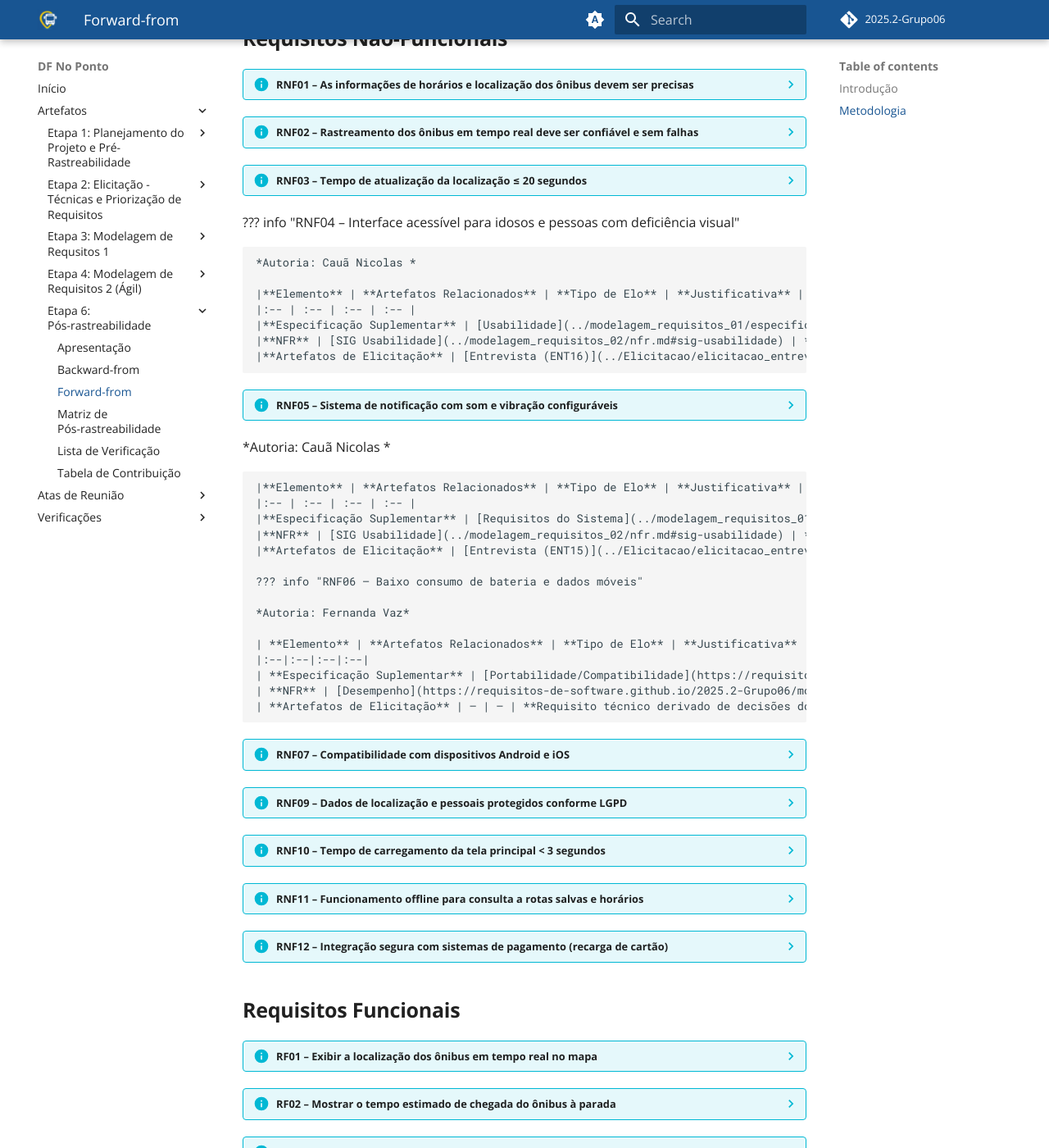
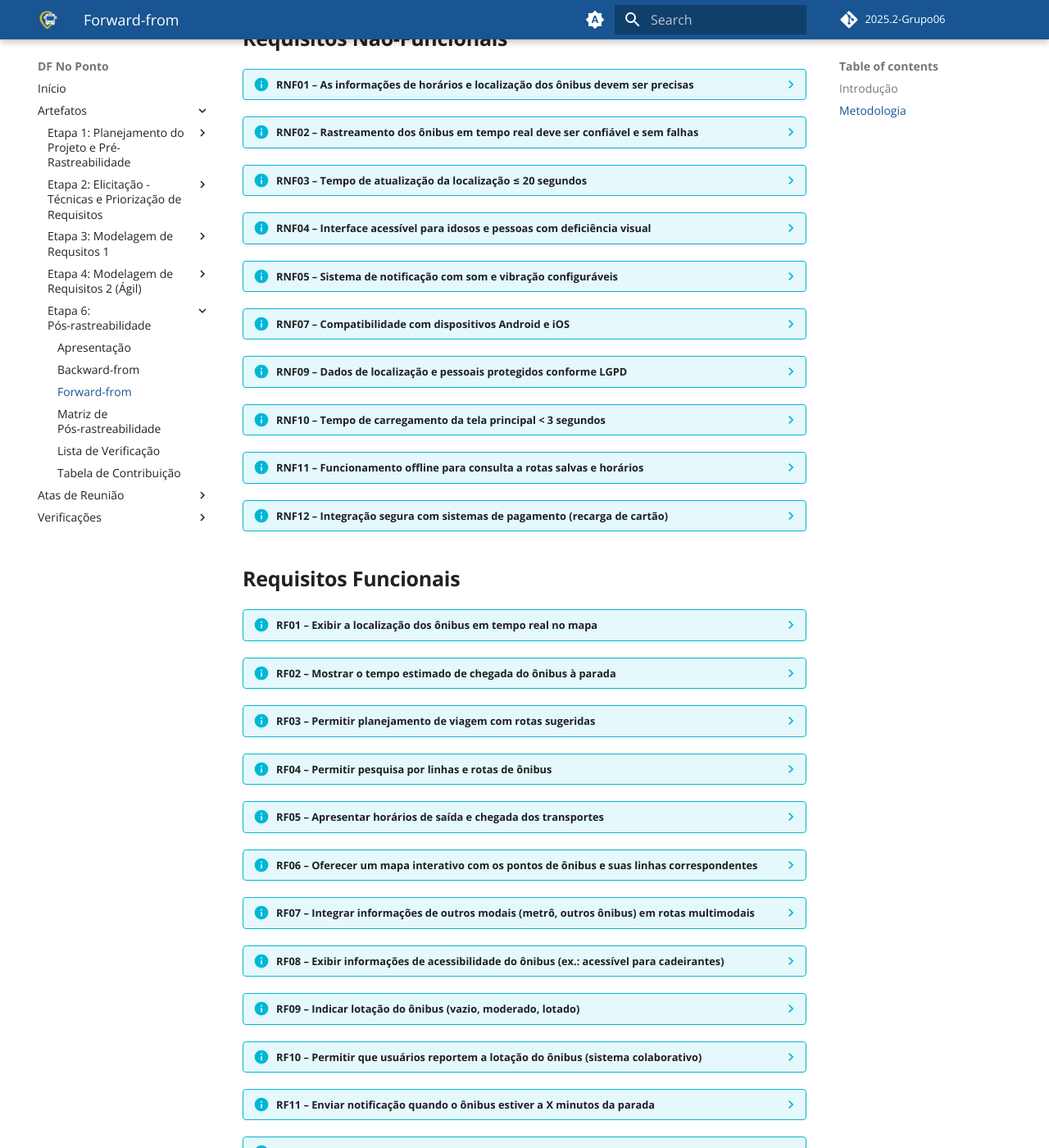
Before and after one commit to Requisitos-de-Software/2025.2-Grupo06, an MkDocs documentation site: the page built from docs/pos-rastreabilidade/forward.md, in a window 1280 px wide and 1400 px high, scrolled down 1200 px. Shown: the whole window at 82% size. Built offline with MkDocs 1.6.1 and Material for MkDocs 9.7.7, drawn with Linux system fonts in a browser that asks for light colours; comment, search, counter and statistics services are not loaded; some of the changed lines change nothing that is shown.

Commit message:
Resolucao de conflito merge #3

```diff
--- a/docs/pos-rastreabilidade/forward.md
+++ b/docs/pos-rastreabilidade/forward.md
@@ -63,19 +63,19 @@
     |**Artefatos de Elicitação** | [Entrevista (ENT)](../Elicitacao/elicitacao_entrevista.md#resultados) | Representação | ENT representa a necessidade de atualização rápida |
 
 
-???  info "RNF04 – Interface acessível para idosos e pessoas com deficiência visual"
+??? info "RNF04 – Interface acessível para idosos e pessoas com deficiência visual"
 
-    *Autoria: Cauã Nicolas *
+    *Autoria: Cauã Nicolas*
 
     |**Elemento** | **Artefatos Relacionados** | **Tipo de Elo** | **Justificativa** |
     |:-- | :-- | :-- | :-- |
     |**Especificação Suplementar** | [Usabilidade](../modelagem_requisitos_01/especificacao_suplementar.md#usabilidade) | **Responsabilidade** | A especificação define critérios de acessibilidade (WCAG) que a equipe deve implementar. |
     |**NFR** | [SIG Usabilidade](../modelagem_requisitos_02/nfr.md#sig-usabilidade) | **Representação** | O SIG de usabilidade operacionaliza requisitos como suporte a leitores de tela e contraste (RU05 / RU09). |
-    |**Artefatos de Elicitação** | [Entrevista (ENT16)](../Elicitacao/elicitacao_entrevista.md#resultados), ENT09 | **Satisfação** | ENT16 e ENT09 indicam a necessidade de interfaces acessíveis e confiáveis para diferentes perfis de usuário. |
+    |**Artefatos de Elicitação** | [Entrevista (ENT16)](../Elicitacao/elicitacao_entrevista.md#resultados), [Entrevista (ENT09)](../Elicitacao/elicitacao_entrevista.md#resultados) | **Satisfação** | ENT16 e ENT09 indicam a necessidade de interfaces acessíveis e confiáveis para diferentes perfis de usuário. |
 
 ??? info "RNF05 – Sistema de notificação com som e vibração configuráveis"
 
-   *Autoria: Cauã Nicolas *
+    *Autoria: Cauã Nicolas*
 
     |**Elemento** | **Artefatos Relacionados** | **Tipo de Elo** | **Justificativa** |
     |:-- | :-- | :-- | :-- |
```
